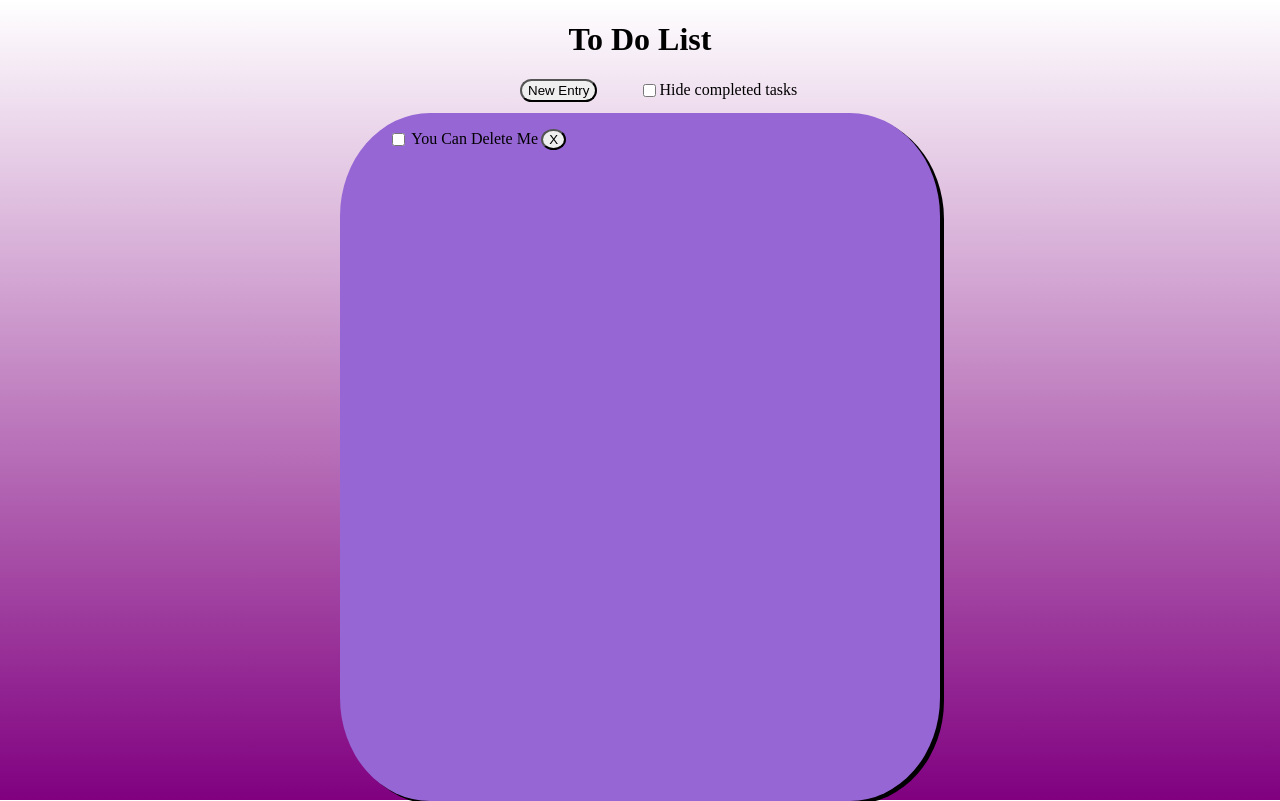
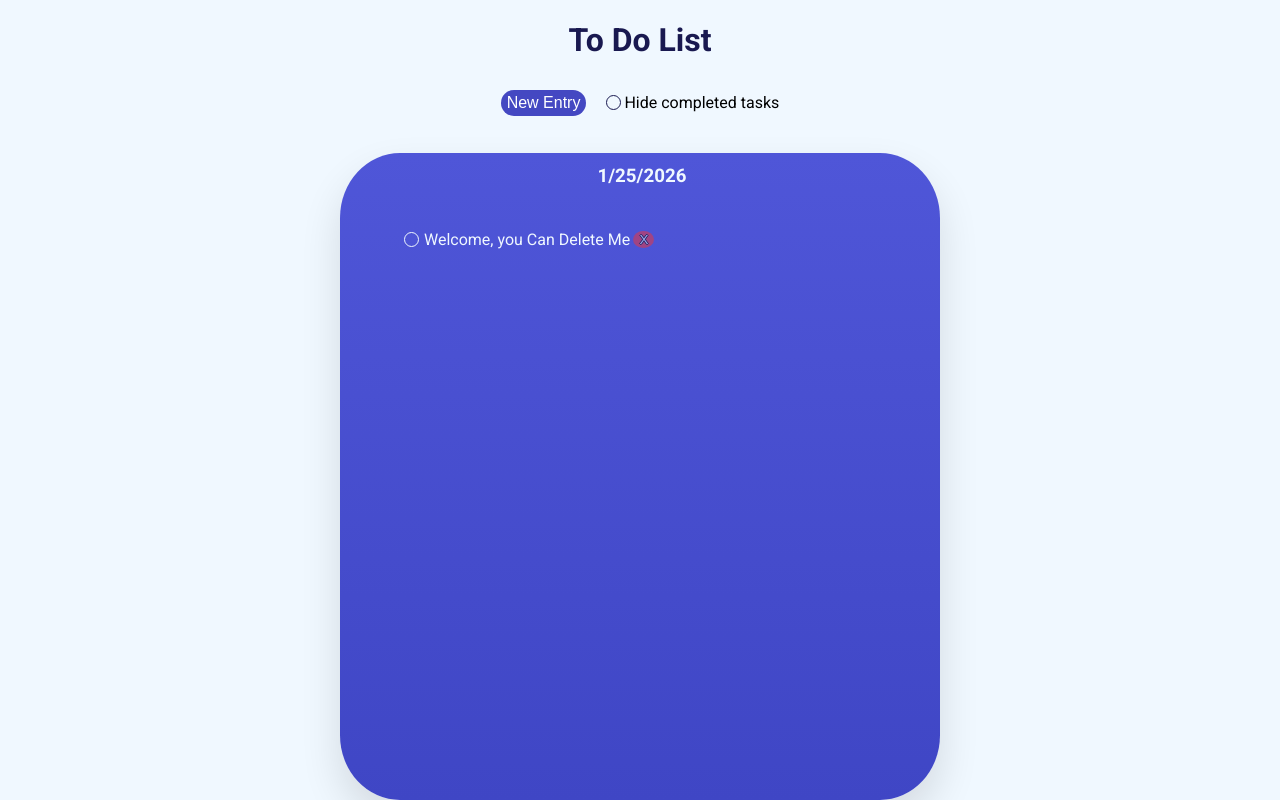
Before and after one commit to Morgan421a/Vue-To-Do-List, a Vue app in the folder To-Do-List/: page / in a window 1280 px wide. Built offline with nearby package versions, Linux system fonts and the light colour scheme.

Commit message:
Styled page, added reactive date, modernised appearance

```diff
--- a/To-Do-List/index.html
+++ b/To-Do-List/index.html
@@ -4,6 +4,9 @@
     <meta charset="UTF-8">
     <meta name="viewport" content="width=device-width, initial-scale=1.0">
     <title>To Do List</title>
+    <link rel="preconnect" href="https://fonts.googleapis.com">
+    <link rel="preconnect" href="https://fonts.gstatic.com" crossorigin>
+    <link href="https://fonts.googleapis.com/css2?family=Roboto:ital,wght@0,100..900;1,100..900&display=swap" rel="stylesheet">
   </head>
   <body>
     <div id="app"></div>
--- a/To-Do-List/src/App.vue
+++ b/To-Do-List/src/App.vue
@@ -4,7 +4,7 @@ import { ref, computed } from 'vue';
 let id = 0
 const hideCompleted = ref(false)
 const entries = ref([
-  { id: id++, text: "You Can Delete Me", complete: false } // Stores entries in an array, gives each entry and id key
+  { id: id++, text: "Welcome, you Can Delete Me", complete: false } // Stores entries in an array, gives each entry and id key
 ])
 
 function addEntry() {
@@ -15,33 +15,54 @@ function addEntry() {
 }
 
 function deleteEntry(entry) {
-  entries.value = entries.value.filter((t) => t !== entry)
+  entries.value = entries.value.filter((t) => t !== entry) // Replaces old array with updated version after removing deleted entry
 }
 
 const completedTasks = computed(() => {
   return hideCompleted.value
   ? entries.value.filter((t) => !t.complete)
   : entries.value
-})
+}
+)
+
+const getDate = ref(new Date())
+
+const formattedDate = computed(() =>
+  getDate.value.toLocaleDateString( { // Allows reactive Date
+    day: "2-digit",
+    month: "2-digit",
+    year: "numeric"
+  })
+)
+
+
 
 </script>
 
 <template>
   <div class="layout">
     <h1>To Do List</h1>
+
     <div class="content-top">
-    <button class="new-entry" @click="addEntry">New Entry</button>
-    <span id="hide-completed"><input type="checkbox" @click="hideCompleted = !hideCompleted">Hide completed tasks</span>
+      <button class="new-entry" @click="addEntry">New Entry</button>
+      <label class="hide-completed">
+        <input type="checkbox" @click="hideCompleted = !hideCompleted">
+        <span>Hide completed tasks</span>
+      </label>
     </div>
+
     <div class="content">
-      <ul>
+      <h3>{{ formattedDate }}</h3>
+
+      <ul class="task-list">
         <li v-for="entry in completedTasks" :key="entry.id">
           <span class="row">
+            <label class="task">
+              <input type="checkbox" class="checkbox" v-model="entry.complete">
+              <span :class="{ complete: entry.complete }">{{ entry.text }}</span>
+            </label>
 
-            <input type="checkbox" class="checkbox" v-model="entry.complete">
-            <span :class="{ complete: entry.complete }">{{ entry.text }}</span>
             <button id="delete" @click="deleteEntry(entry)">X</button>
-
           </span>
         </li>
       </ul>
@@ -54,6 +75,7 @@ const completedTasks = computed(() => {
 html, body {
   margin: 0;
   padding: 0;
+  font-family: "Roboto", sans-serif;
 }
 
 </style>
@@ -66,52 +88,72 @@ html, body {
   grid-template-areas:
       "topbar  topbar  topbar"
       "left-blank content-top right-blank"
-      "left-blank content  right-blank";
+      "left-blank content right-blank"
+      "footer footer footer";
   grid-template-rows: auto auto 1fr;
   grid-template-columns: 1fr minmax(0, 600px) 1fr;
   gap: 0rem;
-  background-image: linear-gradient(to top, purple, white);
+  background-color: aliceblue;
 }
 
 h1 {
   text-align:center;
   grid-area: topbar;
+  color: #191950;
 }
 
 .content-top {
   grid-area: content-top;
   display: flex;
   align-items: center;
-  padding-left: 30%;
+  justify-content: center;
+  gap: 16px;
+  margin-top: 12px;
+  margin-bottom: 28px;
 }
 
 .content {
   grid-area: content;
-  background-color: rgb(150, 102, 212);
-  border-radius: 15%;
-  height: 86vh;
+  display: flex;
+  flex-direction: column;
+  background-color: #4448c2;
+  color: aliceblue;
+  border-radius: 10%;
   margin-top: 2%;
   padding-left: 8%;
-  box-shadow: 4px 3px;
-  display: flex;
-  flex-wrap: wrap;
+  padding-top: 2%;
+  box-shadow: 0 20px 40px rgba(0, 0, 0, 0.12);
+  background: linear-gradient(180deg, #4f56d8, #3f46c5);
   overflow: auto;
   -ms-overflow-style: none;
   scrollbar-width: none;
+  max-height: 80vh;
 }
 
 .content::-webkit-scrollbar {
   display: none;
 }
 
+h3 {
+  align-self: center;
+  margin-top: 0;
+  margin-right: 8%;
+}
+
 .new-entry {
   grid-area: content-top;
-  height: 110%;
+  height: 130%;
+  box-sizing: border-box;
+  font-size: 16px;
+  text-decoration: none;
+  color: white;
   display: inline-flex;
   justify-content: center;
   align-items: center;
   flex: 0 0 auto;
   border-radius: 16px;
+  background-color: #4448c2;
+  border: none;
 }
 
 ul {
@@ -127,8 +169,14 @@ li {
   list-style: none;
   display: flex;
   align-items: flex-start;
-  justify-content: flex-start;
+  justify-content: space-between;
   flex-wrap: wrap;
+  padding: 8px 12px;
+  border-radius: 8px;
+}
+
+li:hover {
+  background: rgba(255,255,255,0.08);
 }
 
 li span, #delete {
@@ -137,21 +185,35 @@ li span, #delete {
   min-width: 0;
 }
 
-#hide-completed {
+.hide-complete {
   display: inline-flex;
   box-sizing: border-box;
   margin-left: 10%;
   flex: 1 1 auto;
+  color: #191950;
+  font-weight: 600;
 }
 
 .complete {
   text-decoration: line-through;
+  color: black;
+  opacity: 0.5;
 }
 
 #delete {
   display: flex;
   border-radius: 50%;
+  vertical-align: middle;
   flex: 1 0 auto;
+  background-color: rgb(243, 53, 53);
+  color: aliceblue;
+  border: none;
+  text-shadow: -1px 0 black, 0 1px black, 1px 0 black, 0 -1px black;
+  opacity: 0.5;
+}
+
+#delete:hover {
+  opacity: 1;
 }
 
 button,
@@ -166,5 +228,27 @@ input {
   min-width: 0;
 }
 
+input {
+  appearance: none;
+  height: 15px;
+  width: 15px;
+  border-radius: 50%;
+}
+
+label input {
+  border: solid 1px #191950;
+  margin-top: 1px;
+  vertical-align: middle;
+}
+
+input:checked{
+  background-color: black;
+}
+
+input.checkbox {
+  margin-right: 5px;
+  vertical-align: middle;
+  border: solid 1px aliceblue;
+}
 
 </style>
```
